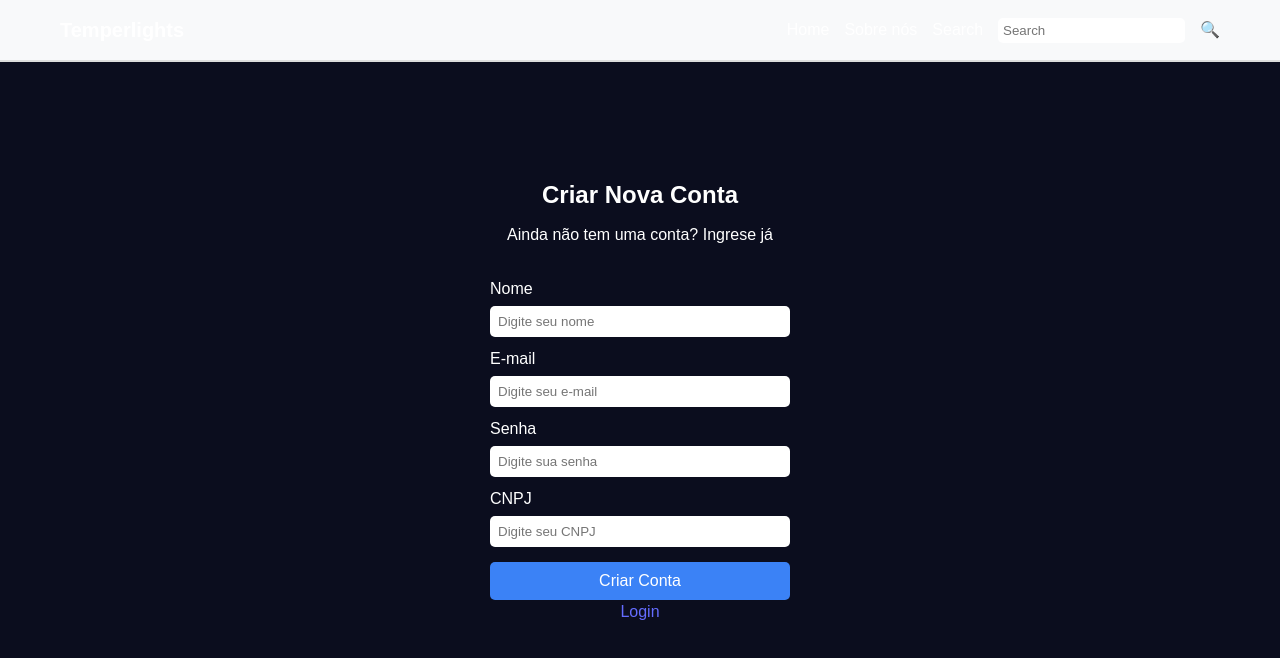
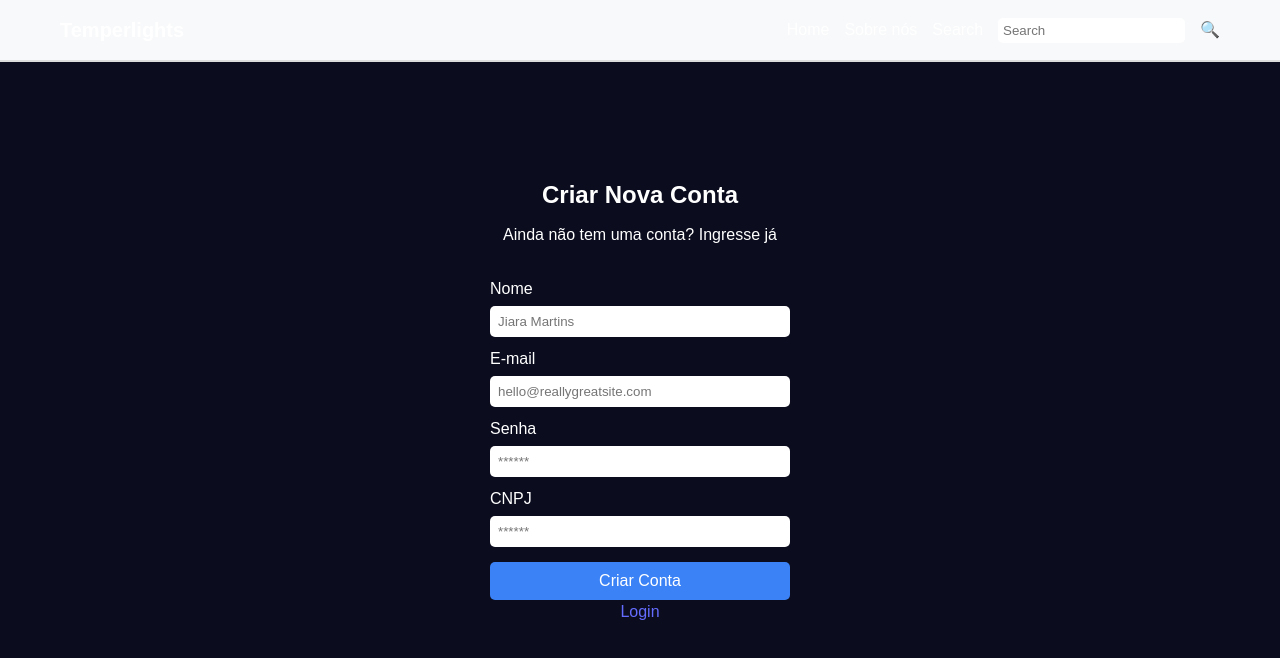
Before and after one commit to EricIkeda1/Temperlights, a React (Vite) app: page /register in a window 1280 px wide. Shown: the top 658 px of the page. Built offline with nearby package versions, Linux system fonts and the light colour scheme.

Commit message:
Algumas Correções no Register

```diff
--- a/src/components/Register.jsx
+++ b/src/components/Register.jsx
@@ -18,19 +18,19 @@ const Register = () => {
       </nav>
 
       <h2 className="register-title">Criar Nova Conta</h2>
-      <p className="register-subtitle">Ainda não tem uma conta? Ingrese já</p>
+      <p className="register-subtitle">Ainda não tem uma conta? Ingresse já</p>
       <form className="register-form">
         <label className="register-label">Nome</label>
-        <input className="register-input" type="text" placeholder="Digite seu nome" />
+        <input className="register-input" type="text" placeholder="Jiara Martins" />
 
         <label className="register-label">E-mail</label>
-        <input className="register-input" type="email" placeholder="Digite seu e-mail" />
+        <input className="register-input" type="email" placeholder="hello@reallygreatsite.com" />
 
         <label className="register-label">Senha</label>
-        <input className="register-input" type="password" placeholder="Digite sua senha" />
+        <input className="register-input" type="password" placeholder="******" />
 
         <label className="register-label">CNPJ</label>
-        <input className="register-input" type="text" placeholder="Digite seu CNPJ" />
+        <input className="register-input" type="text" placeholder="******" />
 
         <button className="register-button" type="submit">Criar Conta</button>
       </form>
```
